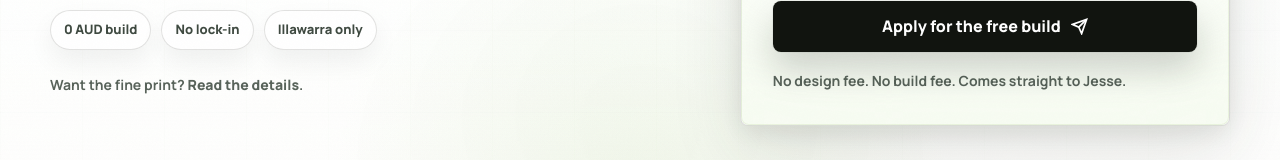
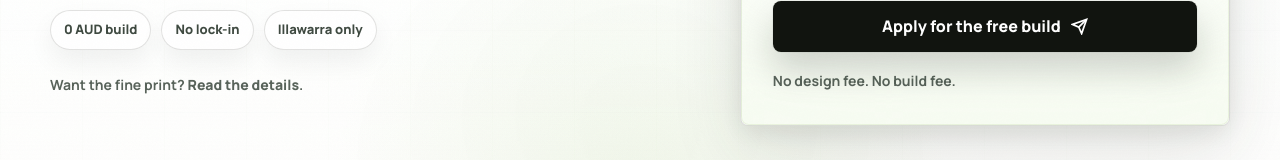
Before and after one commit to Tommy-Pickles/hawketech, a website: page index.html in a window 1280 px wide. Shown: the part 462-622 px from the top of the page. Drawn offline with nearby package versions, Linux system fonts and the light colour scheme.

Commit message:
Remove personal form note

```diff
--- a/index.html
+++ b/index.html
@@ -2608,7 +2608,7 @@
                 Apply for the free build
                 <svg aria-hidden="true" width="17" height="17" viewBox="0 0 24 24" fill="none" stroke="currentColor" stroke-width="2.4"><path d="M22 2 11 13"/><path d="m22 2-7 20-4-9-9-4 20-7z"/></svg>
               </button>
-              <p id="formNote" class="form-note">No design fee. No build fee. Comes straight to Jesse.</p>
+              <p id="formNote" class="form-note">No design fee. No build fee.</p>
               <p id="formStatus" class="form-status" role="status" aria-live="polite"></p>
             </form>
             <iframe id="leadSubmitFrame" name="leadSubmitFrame" title="Lead submission" hidden></iframe>
@@ -2786,7 +2786,7 @@
 
     if (directCaptureEnabled) {
       leadForm.action = endpoint;
-      formNote.textContent = 'No design fee. No build fee. Comes straight to Jesse.';
+      formNote.textContent = 'No design fee. No build fee.';
     } else {
       formNote.textContent = 'No design fee. No build fee. If the form does not go through, call or text Jesse on 0410 640 220.';
     }
```
